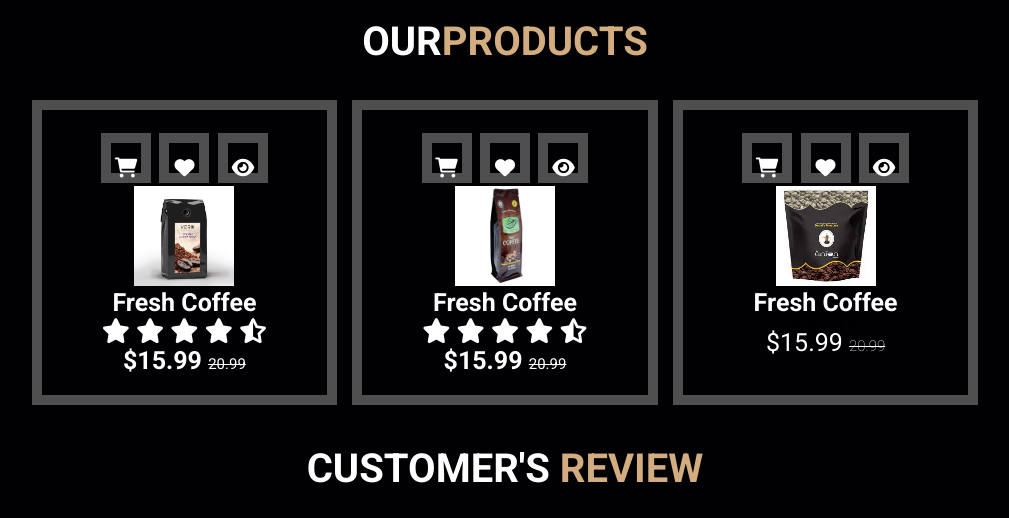
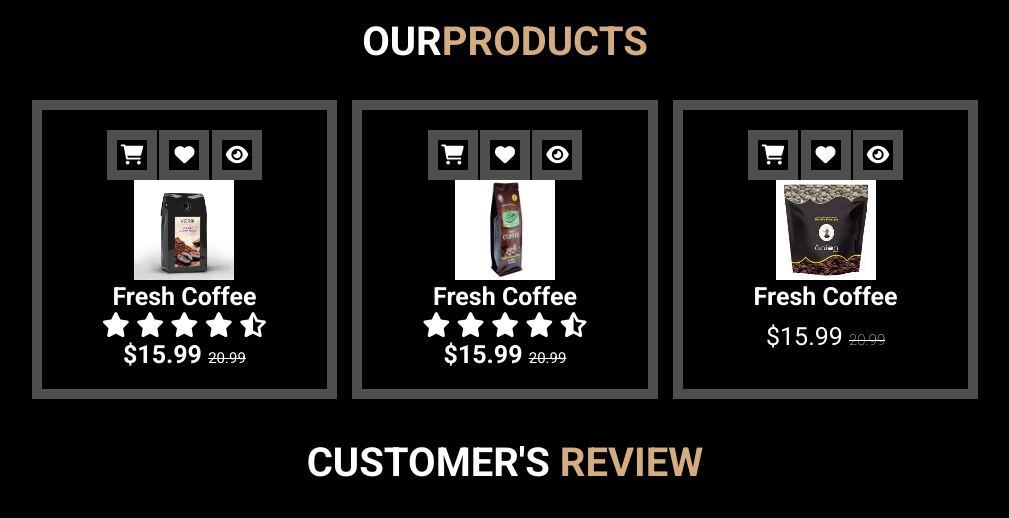
Before and after one commit to ridia178/friend_coffee_house, a plain HTML site: page index.html in a window 1280 px wide. Shown: the part 2140-2658 px from the top of the page, without its empty margins (135-1144 px from the left). Drawn offline with Linux system fonts and the light colour scheme.

Commit message:
icon fix position

```diff
--- a/style.css
+++ b/style.css
@@ -330,11 +330,11 @@ section {
 .products .box-container .box .icons a {
     height: 5rem;
     width: 5rem;
-    line-height: 5rem;
+    line-height: 3rem;
     font-size: 2rem;
     border: var(--border);
     color: #fff;
-    margin: 0.3rem;
+    /* margin: 0.3rem; */
 }
 
 .products .box-container .box .icons a:hover {
```
